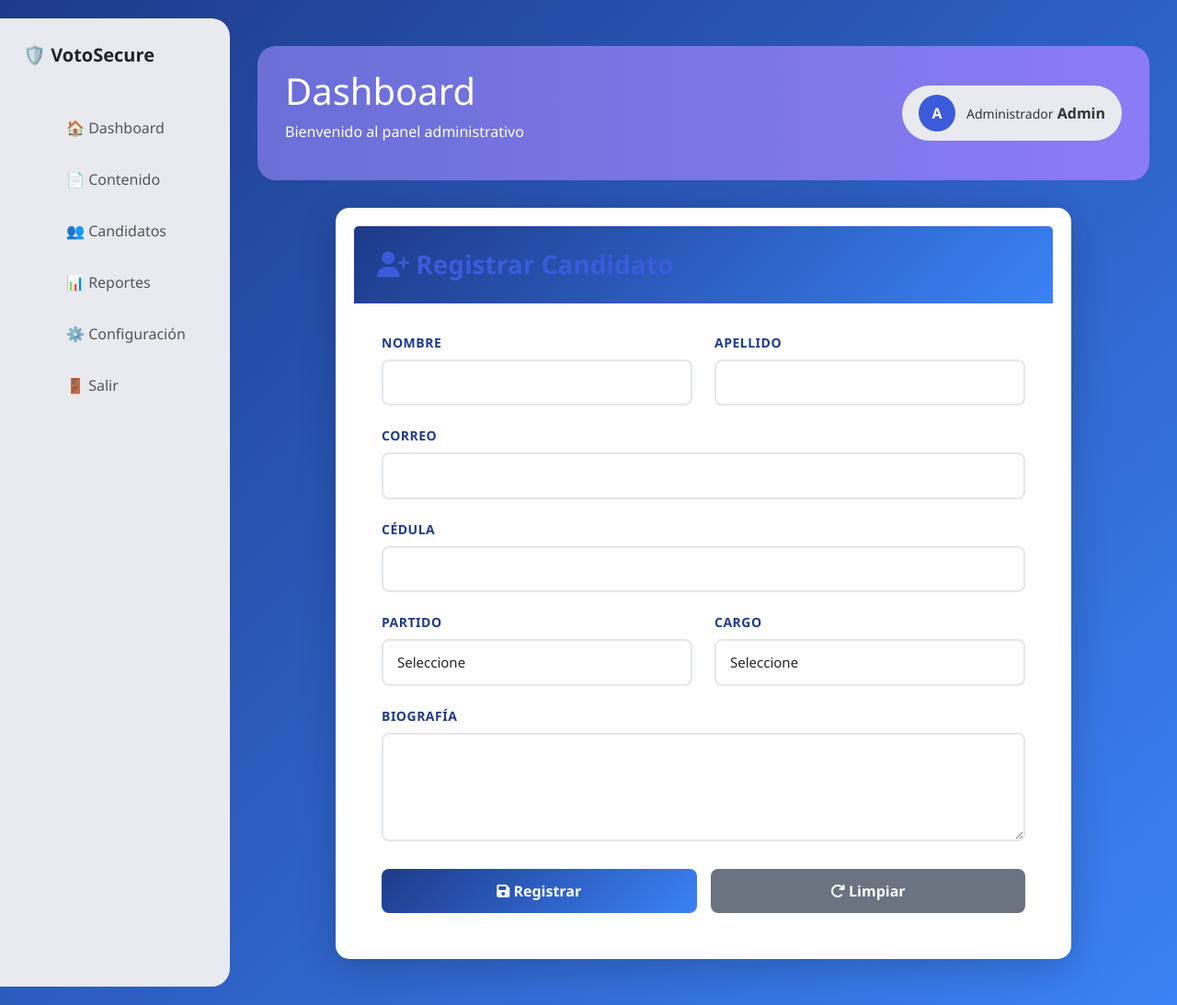
After one commit to DanieelAgurum/VotoSecure, a PHP site: page /Vista/Admin/Candidatos.php in a window 1280 px wide. The commit adds this page. Shown: the whole page at 92% size. Run offline with PHP 8.4, Linux system fonts and the light colour scheme.

Commit message:
navbar admin y registro de candidatos

```diff
--- /dev/null
+++ b/Vista/Admin/Candidatos.php
@@ -0,0 +1,119 @@
+<?php
+//session_start(); ?>
+<!DOCTYPE html>
+<html lang="es">
+<head>
+    <meta charset="UTF-8">
+    <title>Registrar Candidato</title>
+
+    <!-- Bootstrap -->
+    <link href="https://cdn.jsdelivr.net/npm/bootstrap@5.3.0/dist/css/bootstrap.min.css" rel="stylesheet">
+
+    <!-- FontAwesome -->
+    <link rel="stylesheet"
+     href="https://cdnjs.cloudflare.com/ajax/libs/font-awesome/6.4.0/css/all.min.css">
+
+    <link rel="stylesheet" href="../../css/Style.css">
+
+</head>
+
+<body>
+
+<?php include('../../components/Admin/Navbar.php'); ?>
+
+<div class="container-main">
+
+    <div class="card">
+
+        <div class="card-header">
+            <h2><i class="fas fa-user-plus"></i> Registrar Candidato</h2>
+        </div>
+
+        <div class="card-body">
+
+            <div id="alertContainer"></div>
+
+            <form id="formCandidato"
+                  method="POST"
+                  action="../../Controlador/CandidatoController.php">
+
+                <div class="row">
+
+                    <div class="col-md-6">
+                        <div class="form-group">
+                            <label class="form-label">Nombre</label>
+                            <input type="text" class="form-control" name="nombre" required>
+                        </div>
+                    </div>
+
+                    <div class="col-md-6">
+                        <div class="form-group">
+                            <label class="form-label">Apellido</label>
+                            <input type="text" class="form-control" name="apellido" required>
+                        </div>
+                    </div>
+
+                </div>
+
+                <div class="form-group">
+                    <label class="form-label">Correo</label>
+                    <input type="email" class="form-control" name="email" required>
+                </div>
+
+                <div class="form-group">
+                    <label class="form-label">Cédula</label>
+                    <input type="text" class="form-control" name="cedula" required>
+                </div>
+
+                <div class="row">
+
+                    <div class="col-md-6">
+                        <div class="form-group">
+                            <label class="form-label">Partido</label>
+                            <select class="form-control" name="partido" required>
+                                <option value="">Seleccione</option>
+                                <option>Partido A</option>
+                                <option>Partido B</option>
+                                <option>Partido C</option>
+                            </select>
+                        </div>
+                    </div>
+
+                    <div class="col-md-6">
+                        <div class="form-group">
+                            <label class="form-label">Cargo</label>
+                            <select class="form-control" name="cargo" required>
+                                <option value="">Seleccione</option>
+                                <option>Presidente</option>
+                                <option>Vicepresidente</option>
+                                <option>Diputado</option>
+                            </select>
+                        </div>
+                    </div>
+
+                </div>
+
+                <div class="form-group">
+                    <label class="form-label">Biografía</label>
+                    <textarea class="form-control" name="biografia" rows="4"></textarea>
+                </div>
+
+                <div class="row-buttons">
+
+                    <button type="submit" class="btn btn-submit">
+                        <i class="fas fa-save"></i> Registrar
+                    </button>
+
+                    <button type="reset" class="btn btn-reset">
+                        <i class="fas fa-redo"></i> Limpiar
+                    </button>
+
+                </div>
+
+            </form>
+
+        </div>
+    </div>
+</div>
+</body>
+</html>
--- /dev/null
+++ b/components/Admin/Navbar.php
@@ -0,0 +1,49 @@
+<?php
+//session_start(); ?>
+
+<link rel="stylesheet" href="../../css/admin.css">
+
+<div class="layout">
+
+    <!-- ===== SIDEBAR ===== -->
+    <aside class="sidebar">
+
+        <div class="logo">
+            🛡️ <span>VotoSecure</span>
+        </div>
+
+        <ul class="menu">
+            <li ><a href="inicio.php">🏠 Dashboard</a></li>
+            <li><a href="contenido.php">📄 Contenido</a></li>
+            <li><a href="Candidatos.php">👥 Candidatos</a></li>
+            <li><a href="reportes.php">📊 Reportes</a></li>
+            <li><a href="configuracion.php">⚙️ Configuración</a></li>
+            <li><a href="../../logout.php">🚪 Salir</a></li>
+        </ul>
+
+    </aside>
+
+
+    <!-- ===== CONTENEDOR PRINCIPAL ===== -->
+    <main class="content">
+
+        <!-- ===== TOPBAR ===== -->
+        <div class="topbar">
+
+            <div>
+                <h1>Dashboard</h1>
+                <p>Bienvenido al panel administrativo</p>
+            </div>
+
+            <div class="user">
+                <div class="avatar">
+                    <?= strtoupper(substr($_SESSION['admin_nombre'] ?? 'A',0,1)) ?>
+                </div>
+
+                <div>
+                    <small>Administrador</small>
+                    <b><?= $_SESSION['admin_nombre'] ?? 'Admin' ?></b>
+                </div>
+            </div>
+
+        </div>
--- a/css/Style.Css
+++ b/css/Style.Css
@@ -1,178 +1,215 @@
+*{
+    margin:0;
+    padding:0;
+    box-sizing:border-box;
+    font-family:'Segoe UI', sans-serif;
+}
+
+body{
+    background:#6b6fd6;
+}
+
+/* ===== LAYOUT ===== */
+
+.layout{
+    display:flex;
+    min-height:100vh;
+}
+
+/* ===== SIDEBAR ===== */
+
+.sidebar{
+    width:250px;
+    background:#e9eaef;
+    padding:25px;
+    border-top-right-radius:20px;
+    border-bottom-right-radius:20px;
+}
+
+.logo{
+    font-weight:700;
+    font-size:20px;
+    margin-bottom:40px;
+}
+
+.menu{
+    list-style:none;
+}
+
+.menu li{
+    padding:12px 15px;
+    border-radius:10px;
+    margin-bottom:8px;
+    color:#555;
+    cursor:pointer;
+    transition:.2s;
+}
+
+.menu li.active,
+.menu li:hover{
+    background:#3b5bdb;
+    color:#fff;
+}
+
+.menu a{
+    text-decoration:none;
+    color:inherit;
+}
+
+/* ===== CONTENT ===== */
+
+.content{
+    flex:1;
+    padding:30px;
+}
+
+/* ===== TOPBAR ===== */
+
+.topbar{
+    display:flex;
+    justify-content:space-between;
+    align-items:center;
+    background:linear-gradient(90deg,#6b6fd6,#8b7cf6);
+    padding:25px 30px;
+    border-radius:20px;
+    color:white;
+    margin-bottom:25px;
+}
+
+.user{
+    display:flex;
+    align-items:center;
+    gap:12px;
+    background:#e9eaef;
+    color:#333;
+    padding:10px 18px;
+    border-radius:40px;
+}
+
+.avatar{
+    width:40px;
+    height:40px;
+    background:#3b5bdb;
+    color:white;
+    border-radius:50%;
+    display:flex;
+    align-items:center;
+    justify-content:center;
+    font-weight:bold;
+}
+.cards{
+    display:grid;
+    grid-template-columns:repeat(4,1fr);
+    gap:20px;
+}
+
+.card{
+    background:white;
+    padding:20px;
+    border-radius:15px;
+    box-shadow:0 10px 25px rgba(0,0,0,0.1);
+}
+
+.card h2{
+    margin-top:10px;
+    color:#3b5bdb;
+}
+/* ===== Candidatos ===== */
 :root {
-    --primary: #1a237e;
-    --secondary: #283593;
-    --accent: #3f51b5;
+    --primary-color: #1e3a8a;
+    --secondary-color: #3b82f6;
 }
 
 body {
-    margin: 0;
-    background: linear-gradient(135deg, var(--primary), var(--secondary));
+    background: linear-gradient(135deg, var(--primary-color) 0%, var(--secondary-color) 100%);
     min-height: 100vh;
-    font-family: 'Segoe UI', Tahoma, Geneva, Verdana, sans-serif;
+    padding: 20px 0;
 }
 
-/* ===== SIDEBAR ===== */
-.sidebar {
-    background: linear-gradient(180deg, var(--primary), var(--secondary));
-    min-height: 100vh;
-    padding: 2rem 0;
-    position: fixed;
-    width: 250px;
-    left: 0;
-    top: 0;
-    box-shadow: 4px 0 15px rgba(0,0,0,0.2);
-    transition: transform 0.3s ease;
-    z-index: 1000;
+.container-main {
+    max-width: 800px;
+    margin: 0 auto;
 }
 
-.sidebar.hide {
-    transform: translateX(-250px);
+.card {
+    border: none;
+    border-radius: 15px;
+    box-shadow: 0 10px 40px rgba(0, 0, 0, 0.2);
+    margin-top: 30px;
 }
 
-.sidebar-header {
-    text-align: center;
-    margin-bottom: 2rem;
+.card-header {
+    background: linear-gradient(135deg, var(--primary-color) 0%, var(--secondary-color) 100%);
+    border-radius: 15px 15px 0 0;
+    color: white;
+    padding: 25px;
+    border: none;
 }
 
-.logo {
-    width: 60px;
-    height: 60px;
-    background: var(--accent);
-    border-radius: 50%;
-    display: flex;
-    align-items: center;
-    justify-content: center;
-    margin: 0 auto 1rem;
-    font-size: 1.5rem;
-    color: white;
+.card-header h2 {
+    margin: 0;
+    font-weight: 700;
+    font-size: 28px;
 }
 
-.sidebar-header h5 {
-    color: white;
-    margin: 0;
-    font-weight: 700;
+.card-body {
+    padding: 30px;
 }
 
-.sidebar-menu {
-    list-style: none;
-    padding: 0;
-    margin: 0;
+.form-group {
+    margin-bottom: 20px;
 }
 
-.sidebar-menu li {
-    border-left: 4px solid transparent;
-    transition: 0.3s;
+.form-label {
+    font-weight: 600;
+    color: var(--primary-color);
+    margin-bottom: 8px;
+    font-size: 14px;
+    text-transform: uppercase;
+    letter-spacing: 0.5px;
 }
 
-.sidebar-menu li:hover {
-    border-left-color: var(--accent);
-    background: rgba(255,255,255,0.05);
+.form-control {
+    border: 2px solid #e5e7eb;
+    border-radius: 8px;
+    padding: 12px 15px;
+    font-size: 15px;
+    transition: all 0.3s ease;
 }
 
-.sidebar-menu a {
-    display: flex;
-    align-items: center;
-    padding: 1rem 1.5rem;
-    color: rgba(255,255,255,0.85);
-    text-decoration: none;
-    font-size: 0.95rem;
+.form-control:focus {
+    border-color: var(--secondary-color);
+    box-shadow: 0 0 0 0.2rem rgba(59, 130, 246, 0.25);
 }
 
-.sidebar-menu a:hover {
+.btn-submit {
+    background: linear-gradient(135deg, var(--primary-color), var(--secondary-color));
+    border: none;
     color: white;
-    padding-left: 2rem;
+    font-weight: 600;
+    padding: 12px;
+    border-radius: 8px;
+    width: 100%;
 }
 
-.sidebar-menu a i {
-    width: 25px;
-    margin-right: 1rem;
+.btn-reset {
+    background: #6b7280;
+    border: none;
+    color: white;
+    font-weight: 600;
+    padding: 12px;
+    border-radius: 8px;
 }
 
-/* ===== MAIN CONTENT ===== */
-.main-content {
-    margin-left: 250px;
-    padding: 2rem;
-    transition: margin-left 0.3s;
+.row-buttons {
+    display: grid;
+    grid-template-columns: 1fr 1fr;
+    gap: 15px;
+    margin-top: 30px;
 }
 
-/* ===== TOPBAR ===== */
-.topbar {
-    background: white;
-    padding: 1.5rem 2rem;
-    border-radius: 12px;
-    box-shadow: 0 2px 10px rgba(0,0,0,0.1);
-    display: flex;
-    justify-content: space-between;
-    align-items: center;
+@media (max-width: 576px) {
+    .row-buttons {
+        grid-template-columns: 1fr;
+    }
 }
-
-.topbar-left {
-    display: flex;
-    align-items: center;
-    gap: 1rem;
-}
-
-.toggle-btn {
-    background: none;
-    border: none;
-    font-size: 1.5rem;
-    cursor: pointer;
-    color: var(--primary);
-}
-
-.search-box {
-    position: relative;
-}
-
-.search-box input {
-    padding: 0.6rem 1rem 0.6rem 2.5rem;
-    border: 2px solid #e0e0e0;
-    border-radius: 25px;
-}
-
-.search-box i {
-    position: absolute;
-    left: 10px;
-    top: 50%;
-    transform: translateY(-50%);
-    color: #999;
-}
-
-.topbar-right {
-    display: flex;
-    align-items: center;
-    gap: 1.5rem;
-}
-
-.avatar {
-    width: 40px;
-    height: 40px;
-    background: linear-gradient(135deg, var(--accent), #5e35b1);
-    border-radius: 50%;
-    display: flex;
-    align-items: center;
-    justify-content: center;
-    color: white;
-    font-weight: bold;
-}
-
-.notification-badge {
-    position: relative;
-    font-size: 1.3rem;
-    color: var(--primary);
-}
-
-.badge {
-    position: absolute;
-    top: -8px;
-    right: -8px;
-    background: #e74c3c;
-    color: white;
-    border-radius: 50%;
-    width: 20px;
-    height: 20px;
-    font-size: 0.7rem;
-    display: flex;
-    align-items: center;
-    justify-content: center;
-}
```
Also changed, not shown: Vista/Admin/Inicio.php (added, +59 -0 lines), components/Admin.php/Navbar.php (deleted, +0 -72 lines), js/Admin.js (deleted, +0 -10 lines).
